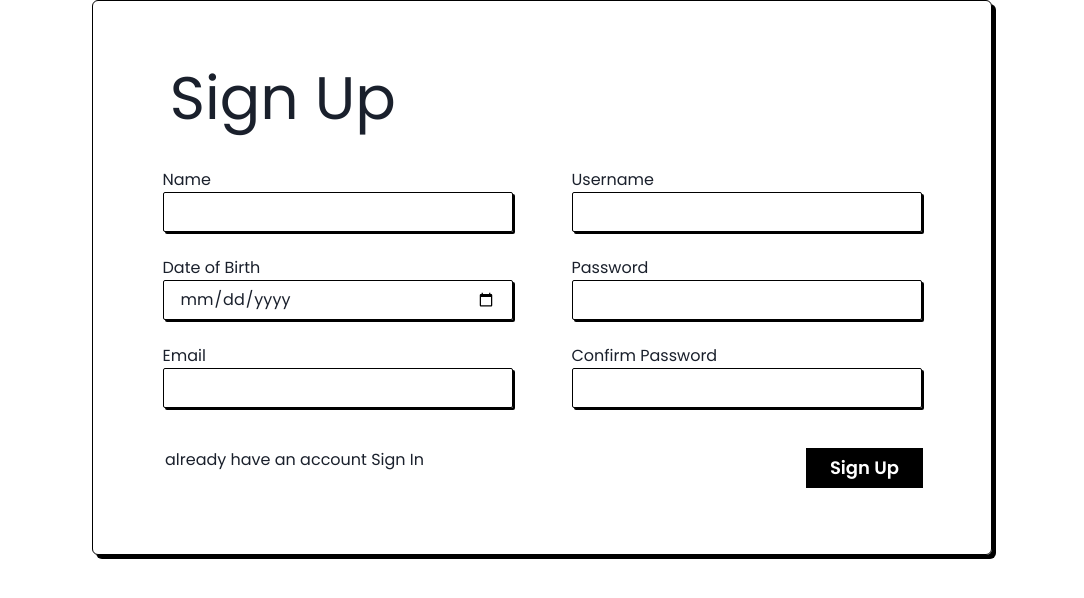
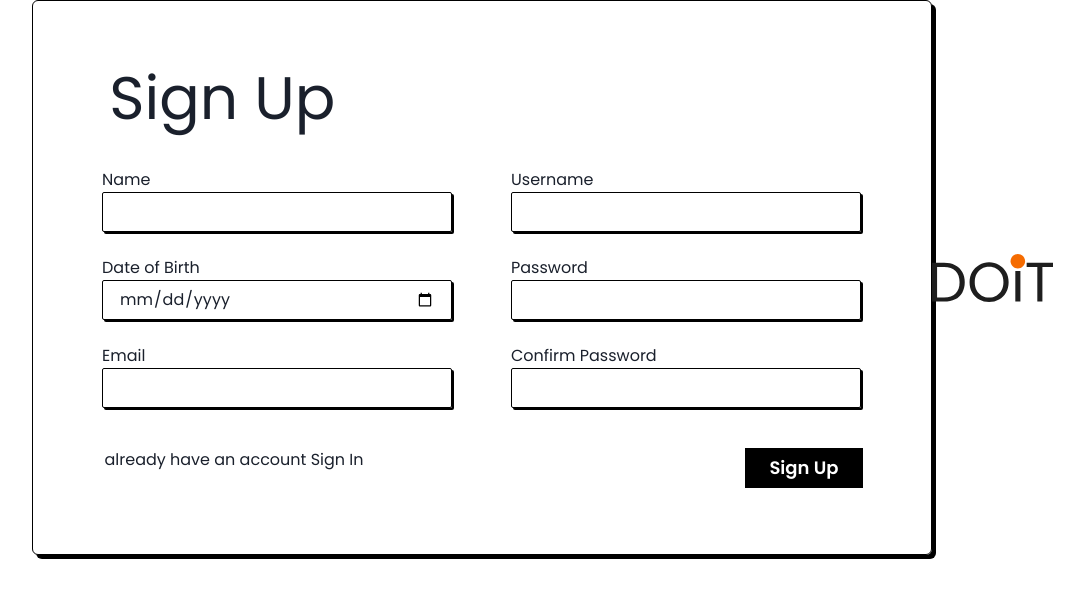
Before and after one commit to love-to-code108/todoApplication-2, a React (Vite) app in the folder Frontend/: page /signup in a window 1280 px wide. Shown: the top 598 px of the page, without its empty margins (98-1182 px from the left). Built offline with nearby package versions, Linux system fonts and the light colour scheme.

Commit message:
the logo at the bottom right corner of the sign up and the sign in page has been added

```diff
--- a/Frontend/src/Pages/SignInPage.jsx
+++ b/Frontend/src/Pages/SignInPage.jsx
@@ -1,6 +1,7 @@
 import React from 'react'
 import { InputBox } from "../Components/InputBox"
 import { Button, Center, Flex, Heading, Input, Text } from '@chakra-ui/react'
+import doit from "../assets/Logo/doitLogo.svg"
 
 export const SignInPage = () => {
     return (
@@ -52,11 +53,15 @@ export const SignInPage = () => {
                             >Sign Up</Button>
                         </Flex>
                     </Flex>
-                    {/* Inputs */}
 
-                    {/* sign in button and the sign up alternative link */}
                 </Flex>
             </Flex>
+
+
+            {/* the doit logo*/}
+           <div className=' absolute right-10 bottom-8'>
+            <img src={doit} alt="" />
+           </div>
         </Center>
     )
 }
--- a/Frontend/src/Pages/SignUpPage.jsx
+++ b/Frontend/src/Pages/SignUpPage.jsx
@@ -1,6 +1,8 @@
 import { Box, Button, Center, Flex, Heading, Input, Text } from "@chakra-ui/react"
 import '@fontsource/poppins';
 import { InputBox } from "../Components/InputBox"
+import doit from "../assets/Logo/doitLogo.svg"
+
 
 
 export const SignUpPage = () => {
@@ -36,13 +38,13 @@ export const SignUpPage = () => {
           <Flex direction="column">
 
             {/* NAME */}
-            <InputBox  name="Name" type="text" />
+            <InputBox name="Name" type="text" />
 
             {/* DATE OF BIRTH */}
-            <InputBox  name="Date of Birth" type="Date" />
+            <InputBox name="Date of Birth" type="Date" />
 
             {/* EMAIL */}
-            <InputBox  name="Email" type="email" />
+            <InputBox name="Email" type="email" />
 
           </Flex>
 
@@ -52,11 +54,11 @@ export const SignUpPage = () => {
           {/* right input boxes */}
           <Flex direction="column">
             {/* USERNAME */}
-            <InputBox  name="Username" type="text" />
+            <InputBox name="Username" type="text" />
             {/* PASSWORD */}
-            <InputBox  name="Password" type="password" />
+            <InputBox name="Password" type="password" />
             {/* CONFIRM PASSWORD */}
-            <InputBox  name="Confirm Password" type="password" />
+            <InputBox name="Confirm Password" type="password" />
           </Flex>
 
 
@@ -85,10 +87,10 @@ export const SignUpPage = () => {
               px="6"
               fontSize="lg"
               sx={{
-              _hover:{
-                backgroundColor:"black",
-                color:"white",
-                transform:"scale(1.04)"
+                _hover: {
+                  backgroundColor: "black",
+                  color: "white",
+                  transform: "scale(1.04)"
                 }
               }}
             >Sign Up</Button>
@@ -100,6 +102,11 @@ export const SignUpPage = () => {
 
 
       </Flex> {/* This is the master flex*/}
+
+      {/* the doit logo*/}
+      <div className=' absolute right-10 bottom-8'>
+        <img src={doit} alt="" />
+      </div>
     </Center>
   )
 }
```
Lines whose indentation alone changed are shown as unchanged.
